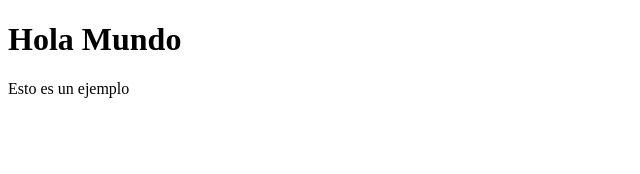
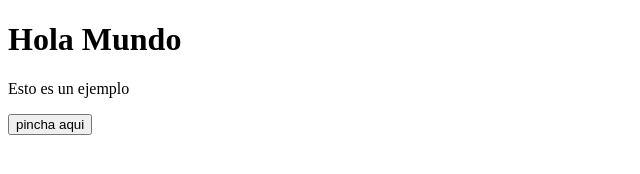
Before and after one commit to melaniecotarelo/moneymaker, a plain HTML site: page index.html in a window 1280 px wide. Shown: the whole page, without its empty margins (0-640 px from the left). Drawn offline with Linux system fonts and the light colour scheme.

Commit message:
añadido boton

```diff
--- a/index.html
+++ b/index.html
@@ -11,6 +11,7 @@
 <body>
     <h1>Hola Mundo</h1>
     <p>Esto es un ejemplo</p>
+    <button>pincha aqui</button>
 </body>
 
 </html>
```
